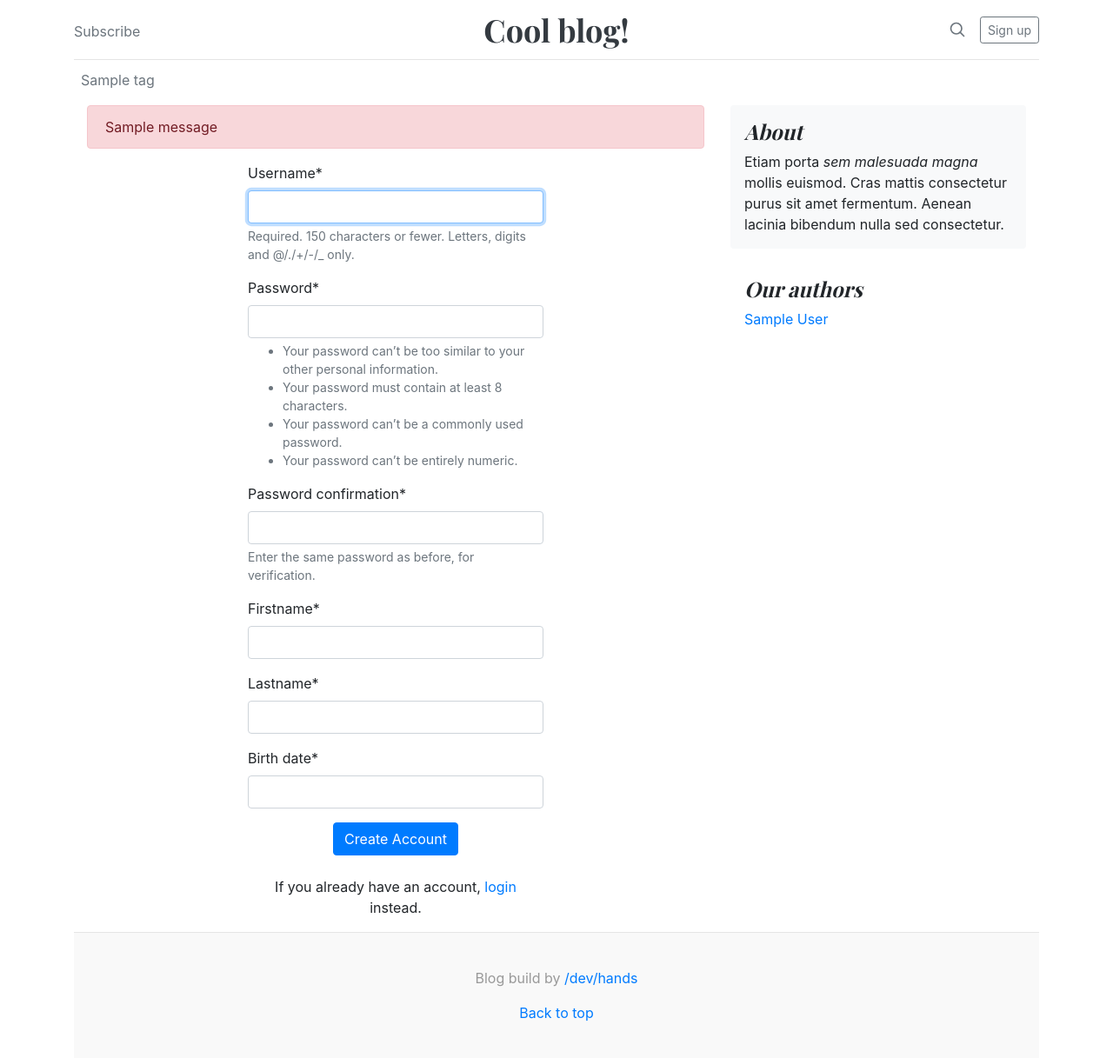
After one commit to TamiasSibiricus/lits, a Django app: page /accounts/register/ in a window 1280 px wide. The commit adds this page. Shown: the whole page at 87% size. Run offline with Django 3.2, Linux system fonts and the light colour scheme; tables that the repository leaves empty hold one stand-in row (values such as "Sample post"); one stand-in notice (Sample message) is shown; some libraries are stand-ins or nearby versions.

Commit message:
Authentication, authorization and forms

```diff
--- /dev/null
+++ b/myproject/forms.py
@@ -0,0 +1,20 @@
+from django import forms
+from django.contrib.auth.forms import UserCreationForm
+from .models import UserProfile
+
+
+class UserProfileCreationForm(UserCreationForm):
+    firstname = forms.CharField()
+    lastname = forms.CharField()
+    birth_date = forms.DateField()
+
+    def save(self, commit=True):
+        user = super().save(commit=True)
+        user.set_password(self.cleaned_data["password1"])
+        user_profile = UserProfile(user=user)
+        user_profile.firstname = self.cleaned_data.get("firstname")
+        user_profile.lastname = self.cleaned_data.get("lastname")
+        user_profile.birth_date = self.cleaned_data.get("birth_date")
+        user_profile.save()
+        user.userprofile = user_profile
+        return user
--- a/myproject/models.py
+++ b/myproject/models.py
@@ -1,5 +1,11 @@
 from django.conf import settings
 from django.db import models
+
+class UserProfile(models.Model):
+    user = models.OneToOneField(settings.AUTH_USER_MODEL, blank=True, null=True, on_delete=models.SET_NULL)
+    firstname = models.CharField(max_length=70, default='')
+    lastname = models.CharField(max_length=70, default='')
+    birth_date = models.DateField()
 
 class Reporter(models.Model):
     firstname = models.CharField(max_length=70, default='')
@@ -30,7 +36,7 @@ class Article(models.Model):
     content = models.TextField()
     created_at = models.DateTimeField(auto_now_add=True)
     updated_at = models.DateTimeField(auto_now=True)
-    published_at = models.DateField()
+    published_at = models.DateTimeField()
 
     def __str__(self):
         return self.headline
@@ -43,5 +49,9 @@ class Comment(models.Model):
     aproved = models.BooleanField(default=False)
     created_at = models.DateTimeField(auto_now_add=True)
 
+    class Meta:
+        # WARNING! After permission add or change makemigration and migrate required
+        permissions = (("can_comment", "Can leave comment for article"),)
+
     def __str__(self):
         return self.content
--- a/myproject/templates/base_generic.html
+++ b/myproject/templates/base_generic.html
@@ -13,19 +13,19 @@
 <body>
   <div class="container">
     <header class="blog-header py-3">
-      <div class="row flex-nowrap justify-content-center align-items-center">
-        <!--div class="col-4 pt-1">
+      <div class="row flex-nowrap justify-content-between align-items-center">
+        <div class="col-4 pt-1">
           <a class="text-muted" href="#">Subscribe</a>
-        </div-->
+        </div>
         <div class="col-4 text-center">
           <a class="blog-header-logo text-dark" href="/">Cool blog!</a>
         </div>
-        <!--div class="col-4 d-flex justify-content-end align-items-center">
+        <div class="col-4 d-flex justify-content-end align-items-center">
           <a class="text-muted" href="#">
             <svg xmlns="http://www.w3.org/2000/svg" width="20" height="20" viewBox="0 0 24 24" fill="none" stroke="currentColor" stroke-width="2" stroke-linecap="round" stroke-linejoin="round" class="mx-3"><circle cx="10.5" cy="10.5" r="7.5"></circle><line x1="21" y1="21" x2="15.8" y2="15.8"></line></svg>
           </a>
-          <a class="btn btn-sm btn-outline-secondary" href="#">Sign up</a>
-        </div-->
+          {% user_menu %}
+        </div>
       </div>
     </header>
     <div class="nav-scroller py-1 mb-2">
--- /dev/null
+++ b/myproject/templates/registration/register.html
@@ -0,0 +1,26 @@
+{% extends "base_generic.html" %}
+
+{% load crispy_forms_tags %}
+
+{% block content %}
+
+{% for message in messages %}
+  <div class="alert alert-danger" role="alert">{{ message }}</div>
+{% endfor %}
+
+<div class="row">
+  <div class="col-12 col-sm-8 offset-sm-2 col-md-6 offset-md-3 mb-4">
+    <form method="post" action="{% url 'account_register' %}">
+      {% csrf_token %}
+      {{ form|crispy }}
+      <div class="text-center">
+        <input class="btn btn-primary" type="submit" value="Create Account">
+      </div>
+    </form>
+  </div>
+  <div class="col-12 col-sm-8 offset-sm-2 col-md-6 offset-md-3">
+    <p class="text-center">If you already have an account, <a href="{% url "login" %}">login</a> instead.</p>
+  </div>
+</div>
+
+{% endblock %}
--- /dev/null
+++ b/myproject/templates/widgets/user_menu.html
@@ -0,0 +1,12 @@
+{% if user.is_authenticated %}
+<div class="btn-group">
+  <button type="button" class="btn btn-link dropdown-toggle" data-toggle="dropdown" data-display="static" aria-expanded="false">
+    {{ user.username }}
+  </button>
+  <div class="dropdown-menu dropdown-menu-right dropdown-menu-lg-left">
+    <a class="dropdown-item" href="{% url "logout" %}">Logout</a>
+  </div>
+</div>
+{% else %}
+<a class="btn btn-sm btn-outline-secondary" href="{% url "login" %}">Sign up</a>
+{% endif %}
--- a/myproject/templatetags/widgets.py
+++ b/myproject/templatetags/widgets.py
@@ -1,3 +1,4 @@
+from django.conf import settings
 from django import template
 from myproject.models import Tag, Reporter
 
@@ -13,3 +14,7 @@ def reporters_menu():
     # TODO: find articles qty and return top 10 reporters
     reporters = Reporter.objects.all()[0:10]
     return {'reporters': reporters}
+
+@register.inclusion_tag('widgets/user_menu.html', takes_context=True)
+def user_menu(context):
+    return {'user': context.get('user'), 'menu': {}}
--- a/myproject/urls.py
+++ b/myproject/urls.py
@@ -14,17 +14,22 @@ Including another URLconf
     2. Add a URL to urlpatterns:  path('blog/', include('blog.urls'))
 """
 from django.contrib import admin
-from django.urls import path
+from django.urls import path, include
 from myproject import views
 from django.conf.urls.static import static
 from django.conf import settings
+from django.contrib.auth import views as auth_views
+
 
 # generic views
 urlpatterns = [
     path('admin/', admin.site.urls),
-    path('', views.homepage, name='index'),
+    path('', views.homepage, name='homepage'),
     path('articles/<str:slug>/', views.ArticleView.as_view(), name='article'),
     path('articles/<str:slug>/comment', views.add_comment, name='article_comment'),
     path('tag/<str:slug>/', views.TagView.as_view(), name='tag'),
-    path('reporter/<str:slug>/', views.ReporterView.as_view(), name='reporter')
+    path('reporter/<str:slug>/', views.ReporterView.as_view(), name='reporter'),
+    path('accounts/', include('django.contrib.auth.urls')),
+    path('accounts/register/', views.register, name="account_register"),
+    path('accounts/profile/', views.profile, name="account_profile"),
 ] + static(settings.STATIC_URL, document_root=settings.STATIC_ROOT)
--- a/myproject/views.py
+++ b/myproject/views.py
@@ -1,15 +1,38 @@
 from django.http import HttpResponse, HttpResponseRedirect, Http404
 from django.template import loader
-from django.shortcuts import render, get_object_or_404
+from django.shortcuts import render, redirect, get_object_or_404
 from django.views import generic
 from django.urls import reverse
+from django.conf import settings
+from django.contrib import messages
+from django.contrib.auth import login
+from django.contrib.auth.decorators import permission_required, login_required
 
-from .models import Article, Tag, Reporter, Comment
+from .models import Article, Tag, Reporter, Comment, UserProfile
+from .forms import UserProfileCreationForm
 
 def homepage(request):
     # Get some articles from
     latest_articles_list = Article.objects.select_related('reporter').prefetch_related('tags').order_by('-published_at')[:5]
     return render(request, 'homepage.html', {'latest_articles_list': latest_articles_list})
+
+
+def register(request):
+	if request.method == "POST":
+		form = UserProfileCreationForm(request.POST)
+		if form.is_valid():
+			user = form.save()
+			login(request, user)
+			messages.success(request, "Registration successful." )
+			return redirect("homepage")
+		messages.error(request, "Unsuccessful registration. Invalid information.")
+	form = UserProfileCreationForm()
+	return render(request=request, template_name="registration/register.html", context={"form":form})
+
+@login_required
+def profile(request):
+    # username: tester     password: d06ROiRD3Io0yIb4
+	return render(request=request, template_name="accounts/detail.html")
 
 
 class TagView(generic.ListView):
@@ -89,6 +112,8 @@ class ArticleView(generic.DetailView):
             )[0:20]
         return context
 
+# Warning! endpoint will require all access permission described in argument
+@permission_required(('myproject.add_comment', 'myproject.can_comment'))
 def add_comment(request, slug):
     article = get_object_or_404(Article, slug=slug)
 
--- /dev/null
+++ b/requirements.txt
@@ -0,0 +1,2 @@
+django==3.2.16
+django-crispy-forms==1.14.0
```
Also changed, not shown: myproject/settings.py (+7 -1 lines), myproject/templates/accounts/detail.html (added, +15 -0 lines), myproject/templates/articles/detail.html (+10 -0 lines), myproject/templates/registration/logged_out.html (added, +12 -0 lines), myproject/templates/registration/login.html (added, +42 -0 lines), myproject/migrations/0005_auto_20221108_1315.py (added), myproject/migrations/0006_alter_userprofile_user.py (added), myproject/migrations/0007_alter_comment_options.py (added).
